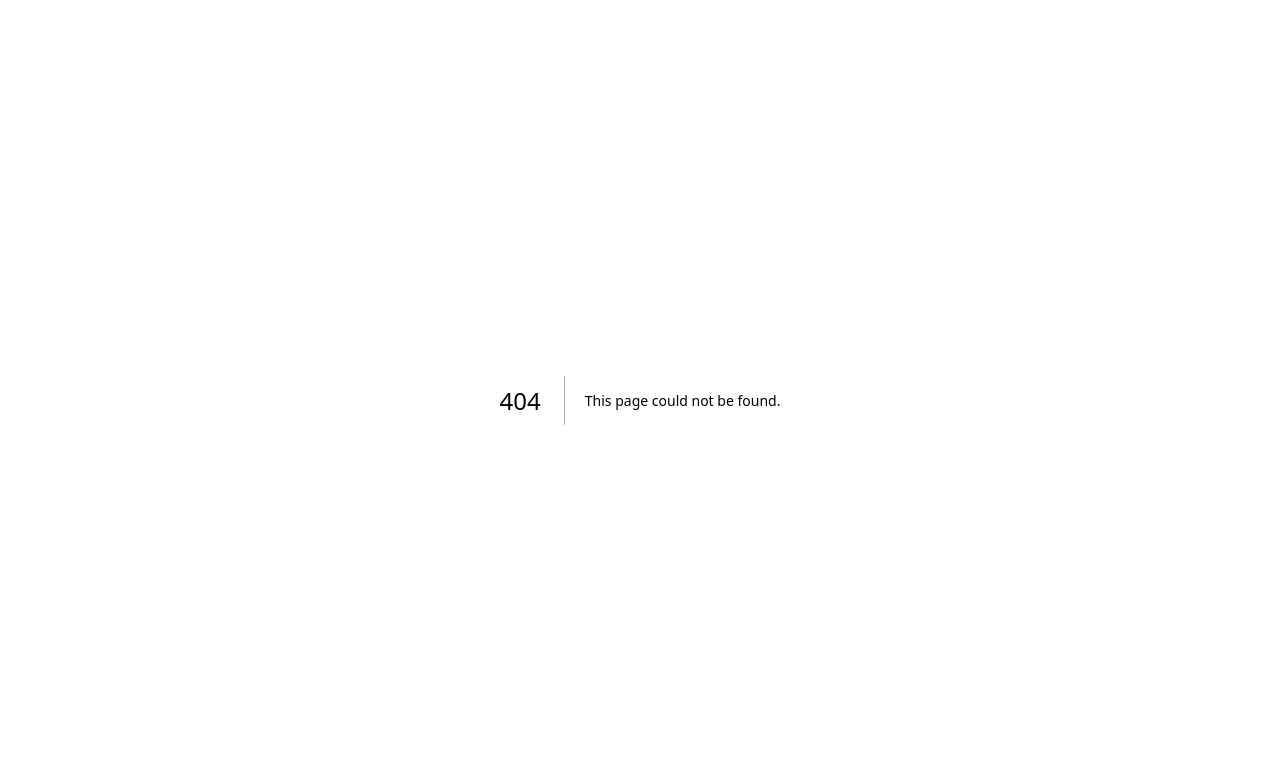
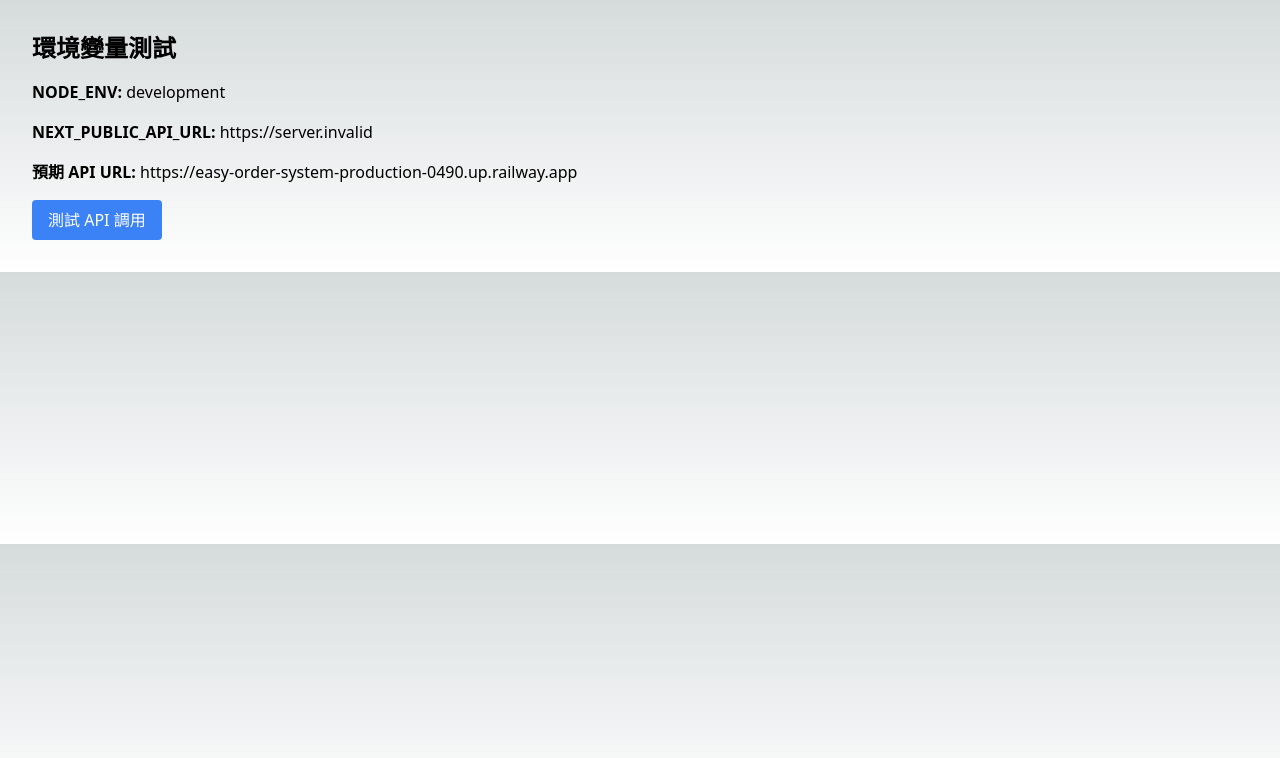
Before and after one commit to hayashipang/easy-order-system, a Next.js app: page /test-env in a window 1280 px wide. Before the commit this address had no page. Shown: the top 758 px of the page. Built offline with nearby package versions, Linux system fonts and the light colour scheme; no server answers.

Commit message:
Add environment variable test page

```diff
--- /dev/null
+++ b/app/test-env/page.tsx
@@ -0,0 +1,41 @@
+'use client';
+
+export default function TestEnvPage() {
+  const apiUrl = process.env.NEXT_PUBLIC_API_URL;
+  const nodeEnv = process.env.NODE_ENV;
+
+  return (
+    <div className="p-8">
+      <h1 className="text-2xl font-bold mb-4">環境變量測試</h1>
+      <div className="space-y-4">
+        <div>
+          <strong>NODE_ENV:</strong> {nodeEnv}
+        </div>
+        <div>
+          <strong>NEXT_PUBLIC_API_URL:</strong> {apiUrl || '未設置'}
+        </div>
+        <div>
+          <strong>預期 API URL:</strong> https://easy-order-system-production-0490.up.railway.app
+        </div>
+        <div className="mt-4">
+          <button
+            onClick={async () => {
+              try {
+                const response = await fetch('/api/menu');
+                const data = await response.json();
+                console.log('API Response:', data);
+                alert('API 調用成功！檢查控制台查看響應。');
+              } catch (error) {
+                console.error('API Error:', error);
+                alert('API 調用失敗！檢查控制台查看錯誤。');
+              }
+            }}
+            className="bg-blue-500 text-white px-4 py-2 rounded"
+          >
+            測試 API 調用
+          </button>
+        </div>
+      </div>
+    </div>
+  );
+}
```
